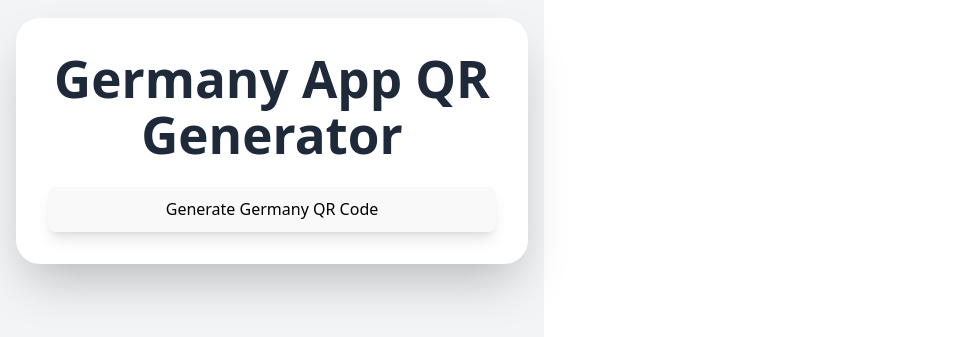
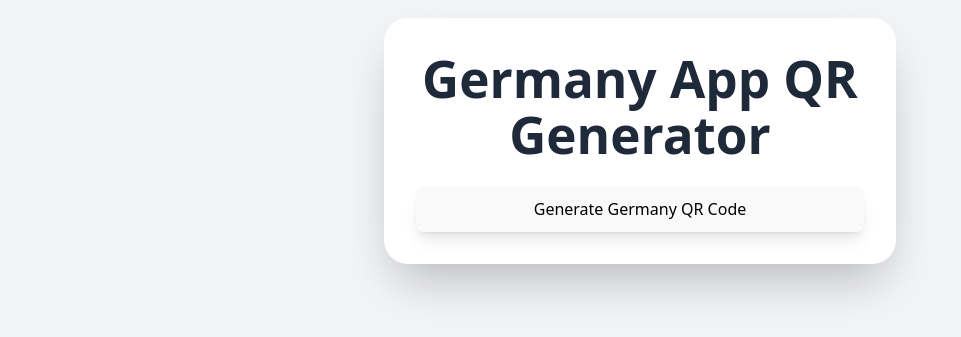
Before and after one commit to Vikashmehta0601/Qr-G-latest, a React (Vite) app: page / in a window 1280 px wide. Shown: the part 259-596 px from the top of the page, without its empty margins (0-961 px from the left). Built offline with nearby package versions, Linux system fonts and the light colour scheme.

Commit message:
Update index.css

```diff
--- a/src/index.css
+++ b/src/index.css
@@ -10,6 +10,9 @@
     text-rendering: optimizeLegibility;
     -webkit-font-smoothing: antialiased;
     -moz-osx-font-smoothing: grayscale;
+
+}
+#root{
     width: 100%;
 }
 
```
